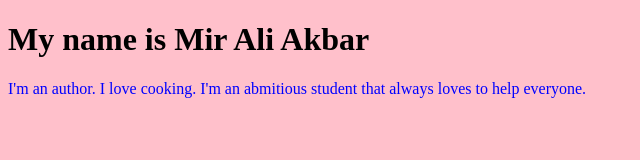
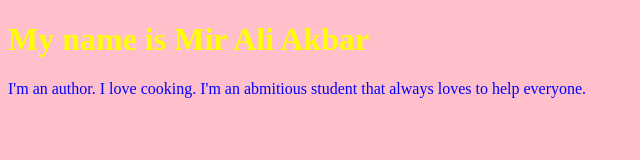
Before and after one commit to akbar-207/akbar-207.github.io, a plain HTML site: page index.html in a window 1280 px wide. Shown: the whole page, without its empty margins (0-640 px from the left). Drawn offline with Linux system fonts and the light colour scheme.

Commit message:
Update index.html

```diff
--- a/index.html
+++ b/index.html
@@ -8,7 +8,7 @@ body {
 }
 
 h1 {
-    color: yelow;
+    color: yellow;
 }
 
 p {
```
